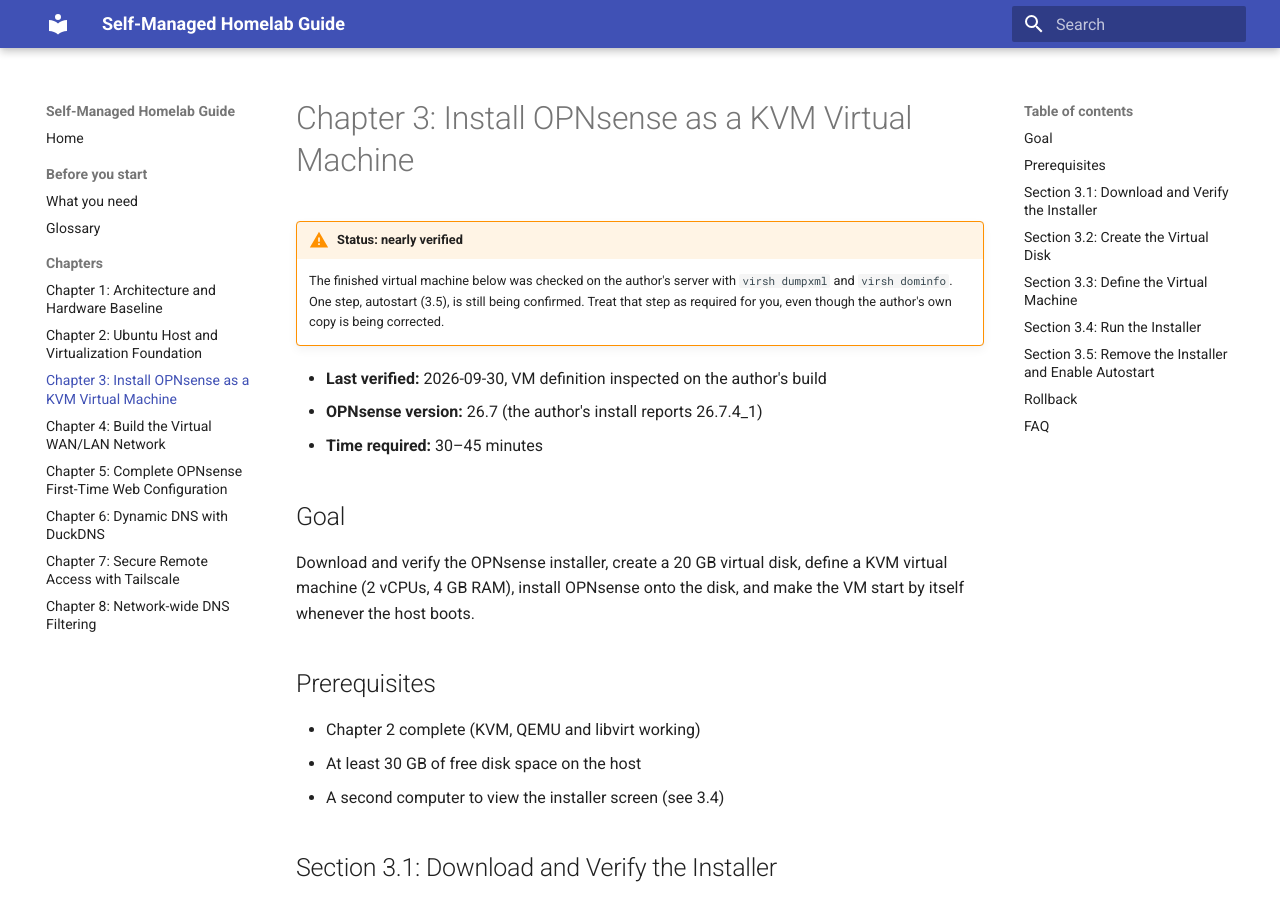
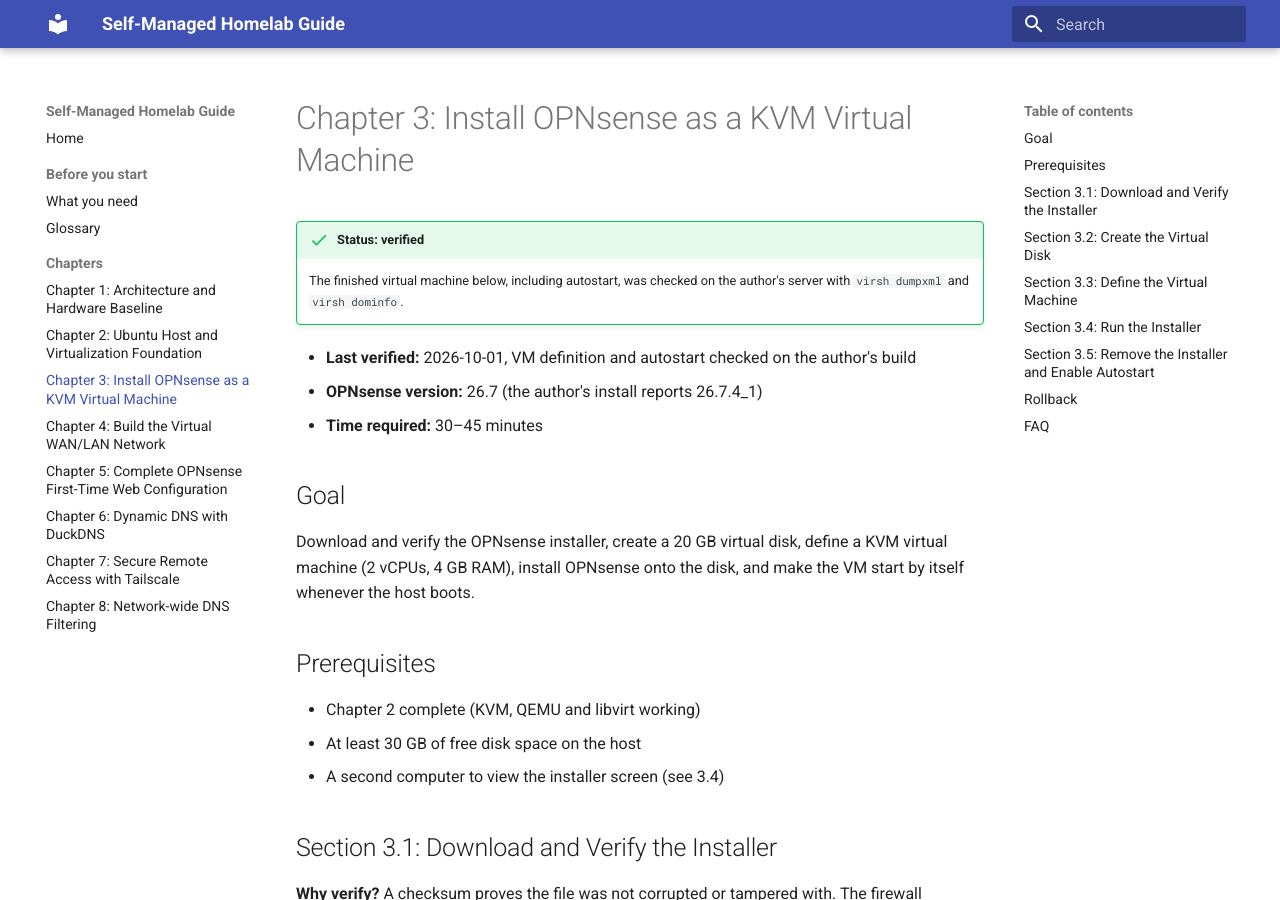
Before and after one commit to flyinghorse-gh/homelab, an MkDocs documentation site: the page built from guide/chapters/03-install-opnsense-as-a-kvm-virtual-machine.md, in a window 1280 px wide and 900 px high. Built offline with MkDocs 1.6.1 and Material for MkDocs 9.7.7, drawn with Linux system fonts in a browser that asks for light colours.

Commit message:
Mark chapter 3 verified after autostart fix
Co-Authored-By: Claude Sonnet 5.5 <noreply@anthropic.com>

```diff
--- a/guide/chapters/03-install-opnsense-as-a-kvm-virtual-machine.md
+++ b/guide/chapters/03-install-opnsense-as-a-kvm-virtual-machine.md
@@ -1,12 +1,10 @@
 # Chapter 3: Install OPNsense as a KVM Virtual Machine
 
-!!! warning "Status: nearly verified"
-    The finished virtual machine below was checked on the author's server with
-    `virsh dumpxml` and `virsh dominfo`. One step, autostart (3.5), is still
-    being confirmed. Treat that step as required for you, even though the
-    author's own copy is being corrected.
+!!! success "Status: verified"
+    The finished virtual machine below, including autostart, was checked on the
+    author's server with `virsh dumpxml` and `virsh dominfo`.
 
-- **Last verified:** 2026-09-30, VM definition inspected on the author's build
+- **Last verified:** 2026-10-01, VM definition and autostart checked on the author's build
 - **OPNsense version:** 26.7 (the author's install reports 26.7.4_1)
 - **Time required:** 30–45 minutes
 
```
Also changed, not shown: docs/01-current-state.md (+3 -2 lines).
